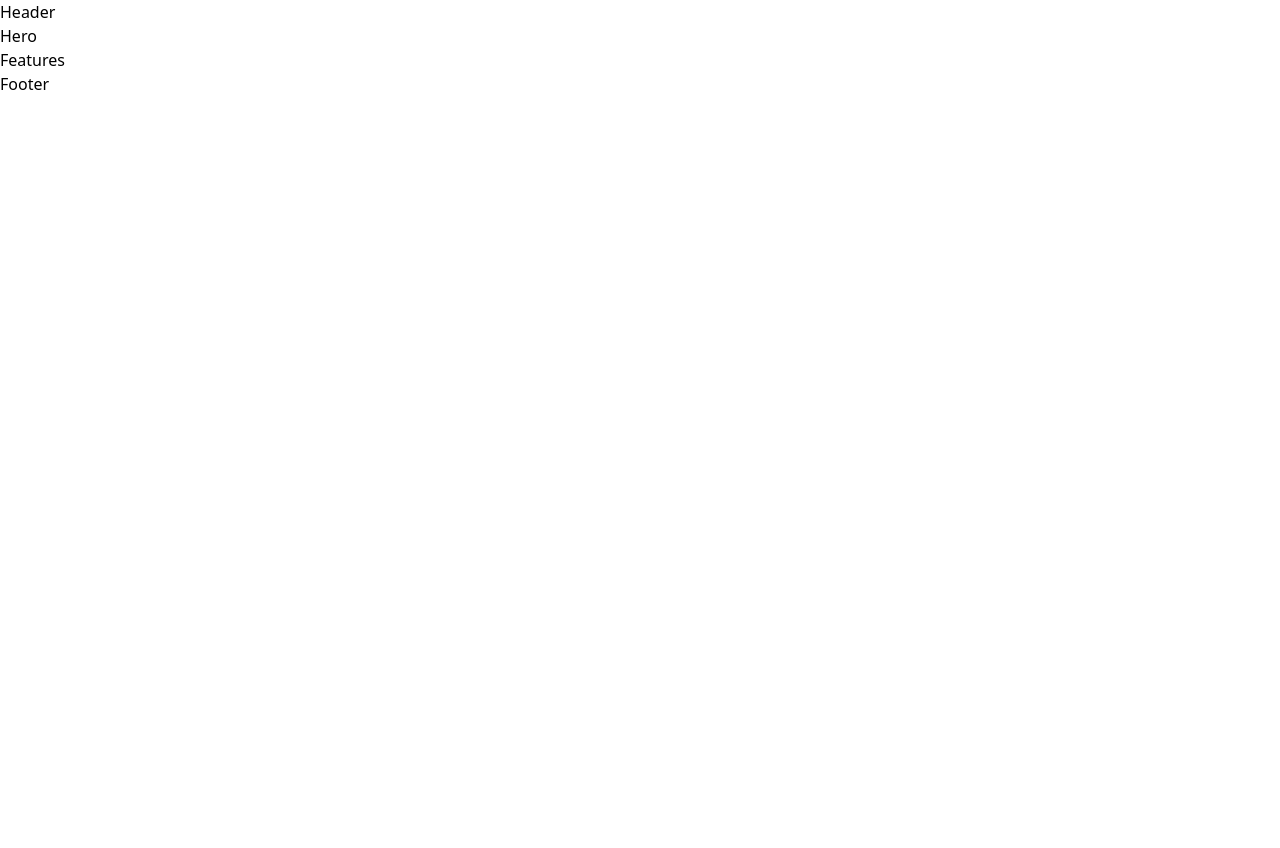
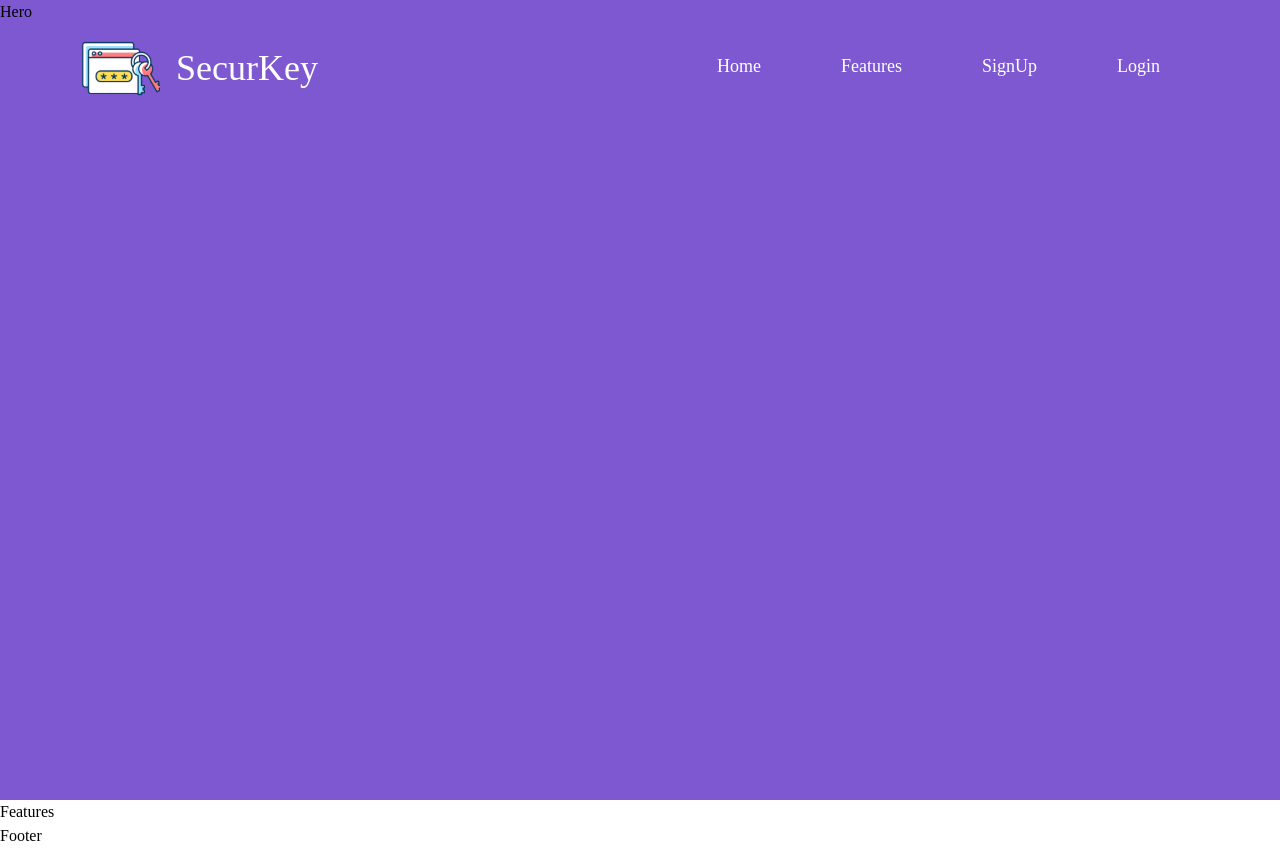
Before and after one commit to Atom-Atharva/SecurKey, a React (Create React App) app: page / in a window 1280 px wide. Before the commit the page ends 800 px from the top, so only its background shows below. Built offline with nearby package versions, Linux system fonts and the light colour scheme.

Commit message:
Header for Home Page

```diff
--- a/src/components/Features.js
+++ b/src/components/Features.js
@@ -1,7 +1,7 @@
 import React from "react";
 
 const Features = () => {
-    return <div>Features</div>;
+    return <div id="features">Features</div>;
 };
 
 export default Features;
--- a/src/components/Header.js
+++ b/src/components/Header.js
@@ -1,7 +1,35 @@
 import React from "react";
+import { Link } from "react-router-dom";
 
 const Header = () => {
-    return <div>Header</div>;
+    return (
+        <div className="flex pt-8 w-full absolute justify-between">
+            <div className="flex items-center ml-20">
+                <img
+                    src="./SVG/Project Logo.svg"
+                    alt="ProjectLogo"
+                    className="w-20"
+                />
+                <h1 className="font-['Pacifico'] text-4xl ml-4">SecurKey</h1>
+            </div>
+            <div className="mr-20">
+                <ul className="flex justify-end mt-5">
+                    <li className="mx-10 text-lg hover:underline hover:underline-offset-4">
+                        <a href="#home">Home</a>
+                    </li>
+                    <li className="mx-10 text-lg hover:underline hover:underline-offset-4">
+                        <a href="#features">Features</a>
+                    </li>
+                    <li className="mx-10 text-lg hover:underline hover:underline-offset-4">
+                        <Link to={"/signup"}>SignUp</Link>
+                    </li>
+                    <li className="mx-10 text-lg hover:underline hover:underline-offset-4">
+                        <Link to={"/login"}>Login</Link>
+                    </li>
+                </ul>
+            </div>
+        </div>
+    );
 };
 
 export default Header;
--- a/src/components/Hero.js
+++ b/src/components/Hero.js
@@ -1,7 +1,7 @@
 import React from "react";
 
 const Hero = () => {
-    return <div>Hero</div>;
+    return <div className="bg-[#7E58D1] h-screen">Hero</div>;
 };
 
 export default Hero;
--- a/src/components/Home.js
+++ b/src/components/Home.js
@@ -6,8 +6,10 @@ import Footer from "./Footer";
 
 const Home = () => {
     return (
-        <div>
-            <Header />
+        <div id="home" className="font-['Roboto_Slab']">
+            <div className="text-white">
+                <Header />
+            </div>
             <Hero />
             <Features />
             <Footer />
```
Also changed, not shown: 1 other file (tests, documents, lock files or other folders).
